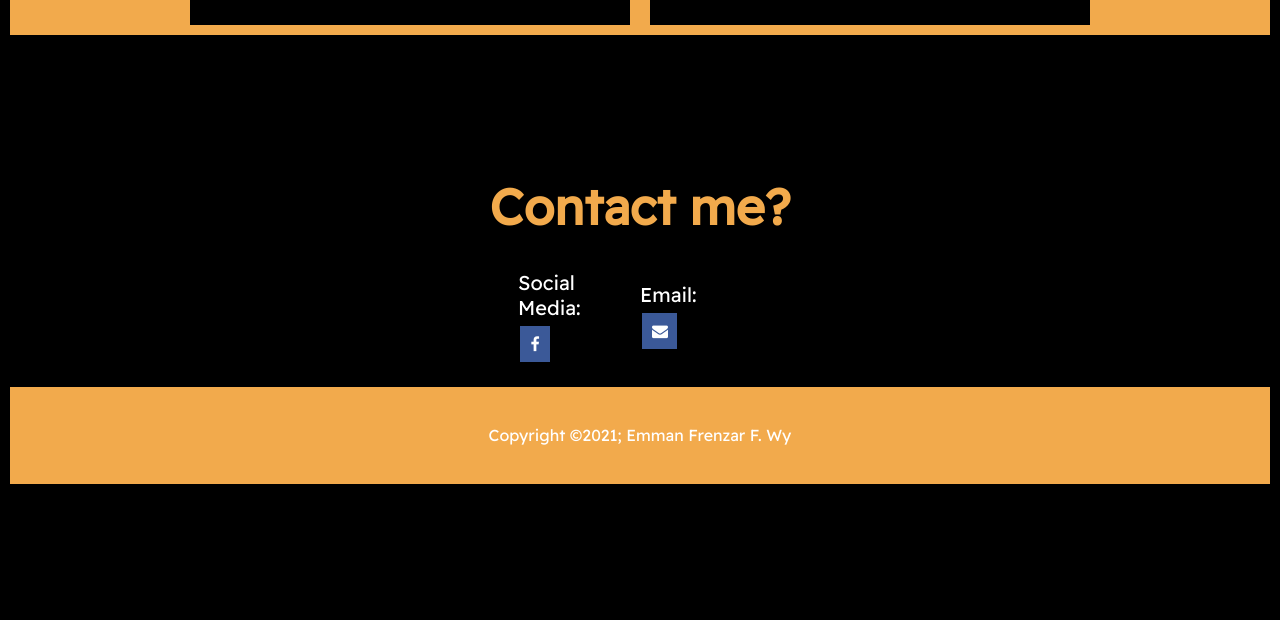
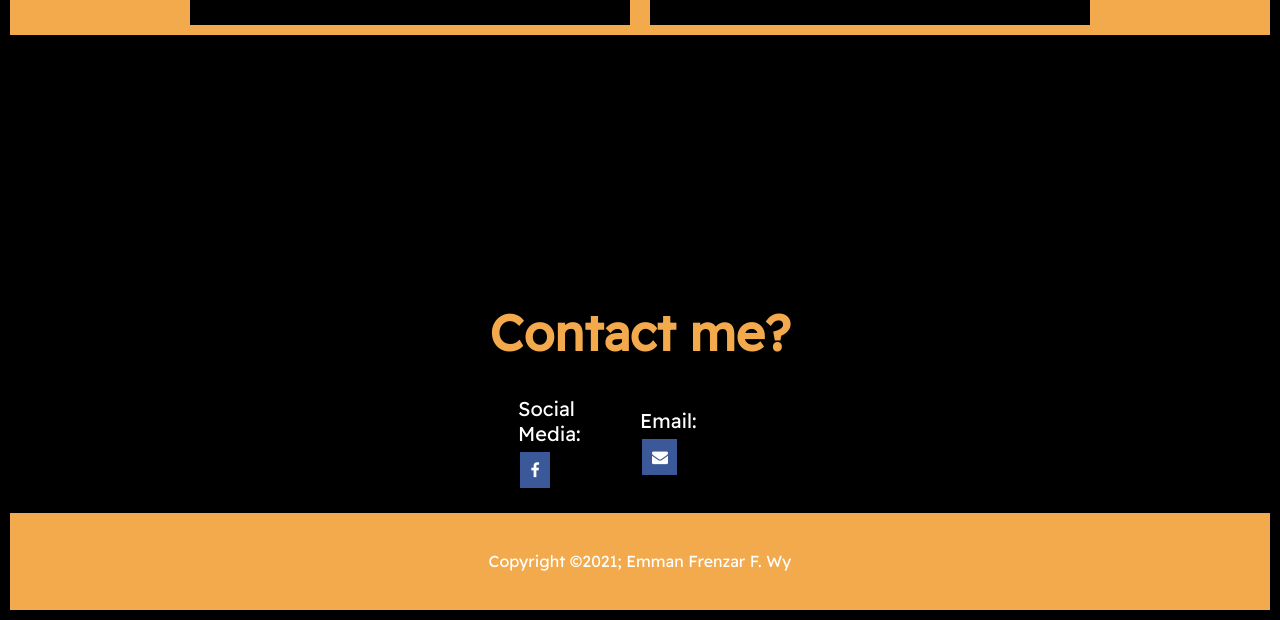
Before and after one commit to Frnzr/Frnzr.github.io, a plain HTML site: page index.html in a window 1280 px wide. Shown: the part 2913-3533 px from the top of the page. Before the commit the page ends 3407 px from the top, so only its background shows below. Drawn offline with Linux system fonts and the light colour scheme.

Commit message:
Update style.css

```diff
--- a/css/style.css
+++ b/css/style.css
@@ -230,7 +230,7 @@ body{
 }
 
 #contact-me{
-	margin-top: 40%;
+	margin-top: 50%;
 	padding:20px
 
 
```
